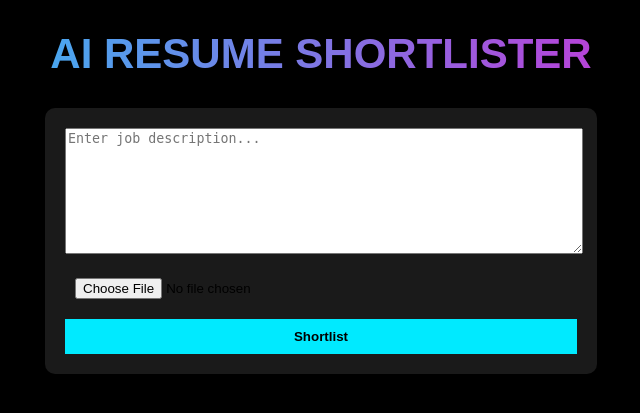
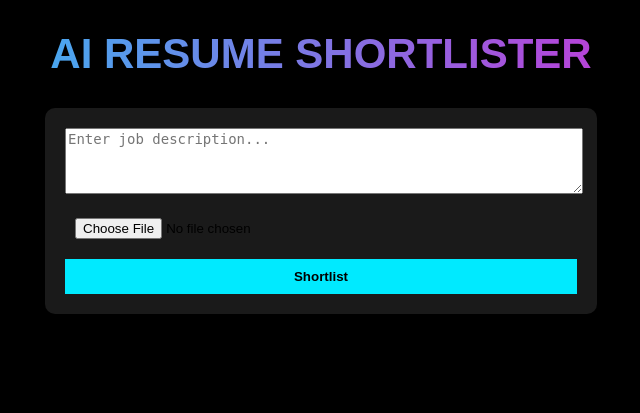
Before and after one commit to govindapasi/ai-resume-shortlist, a Flask app: page / in a window 1280 px wide. Shown: the top 413 px of the page, without its empty margins (319-959 px from the left). Run offline with Flask 3, Linux system fonts and the light colour scheme.

Commit message:
Update style.css

```diff
--- a/static/style.css
+++ b/static/style.css
@@ -27,8 +27,10 @@ body {
 
 textarea {
     width: 100%;
-    height: 120px;
+    height: 60px;   /* smaller height */
+    font-size: 14px;
 }
+
 
 input, button {
     width: 100%;
```
